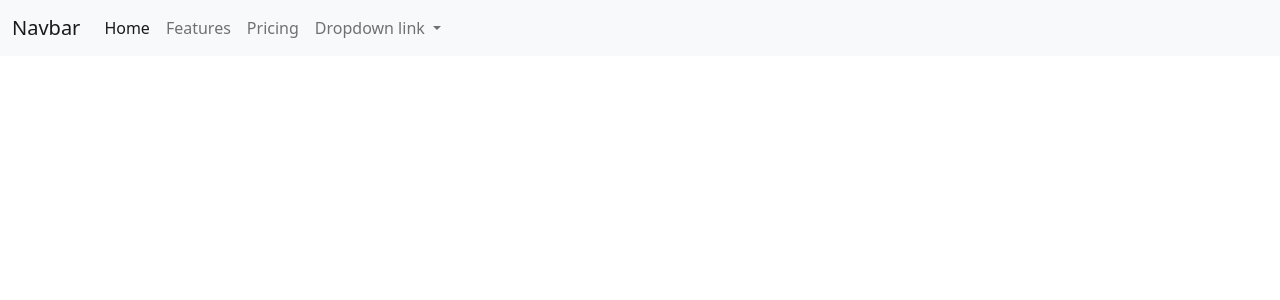
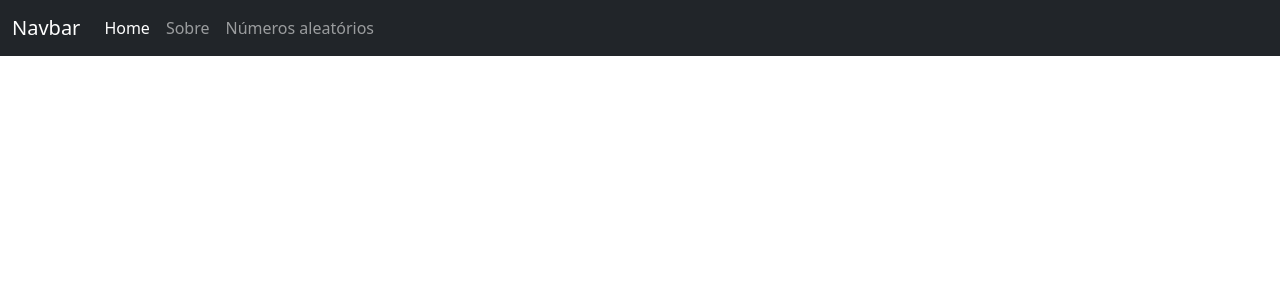
Before and after one commit to isabeela/site-introducao, an Angular app: page / in a window 1280 px wide. Shown: the top 300 px of the page. Built offline with nearby package versions, Linux system fonts and the light colour scheme.

Commit message:
1 file modified

```diff
--- a/src/app/navbar/navbar.component.html
+++ b/src/app/navbar/navbar.component.html
@@ -1,4 +1,4 @@
-<nav class="navbar navbar-expand-lg navbar-light bg-light">
+<nav class="navbar navbar-expand-lg navbar-dark bg-dark">
   <div class="container-fluid">
     <a class="navbar-brand" href="#">Navbar</a>
     <button class="navbar-toggler" type="button" data-bs-toggle="collapse" data-bs-target="#navbarNavDropdown" aria-controls="navbarNavDropdown" aria-expanded="false" aria-label="Toggle navigation">
@@ -10,21 +10,10 @@
           <a class="nav-link active" aria-current="page" href="#">Home</a>
         </li>
         <li class="nav-item">
-          <a class="nav-link" href="#">Features</a>
+          <a class="nav-link" href="#">Sobre</a>
         </li>
         <li class="nav-item">
-          <a class="nav-link" href="#">Pricing</a>
-        </li>
-        <li class="nav-item dropdown">
-          <a class="nav-link dropdown-toggle" href="#" id="navbarDropdownMenuLink" role="button"
-            data-bs-toggle="dropdown" aria-expanded="false">
-            Dropdown link
-          </a>
-          <ul class="dropdown-menu" aria-labelledby="navbarDropdownMenuLink">
-            <li><a class="dropdown-item" href="#">Action</a></li>
-            <li><a class="dropdown-item" href="#">Another action</a></li>
-            <li><a class="dropdown-item" href="#">Something else here</a></li>
-          </ul>
+          <a class="nav-link" href="#">Números aleatórios</a>
         </li>
       </ul>
     </div>
```
